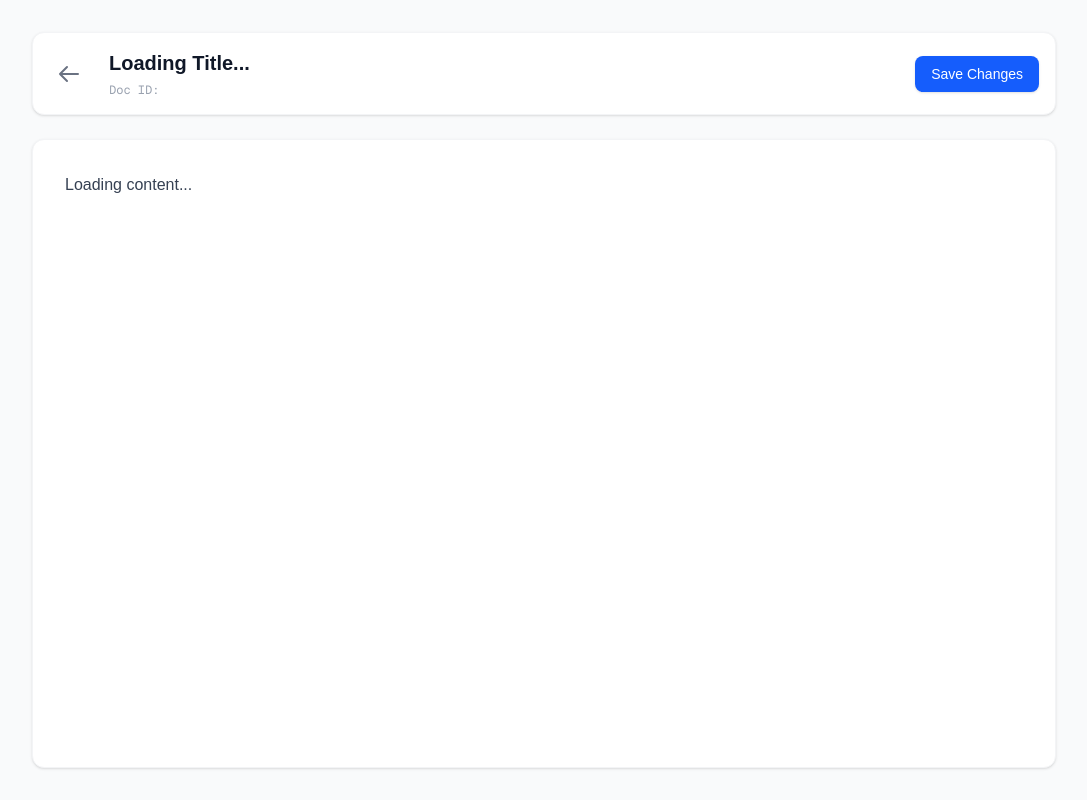
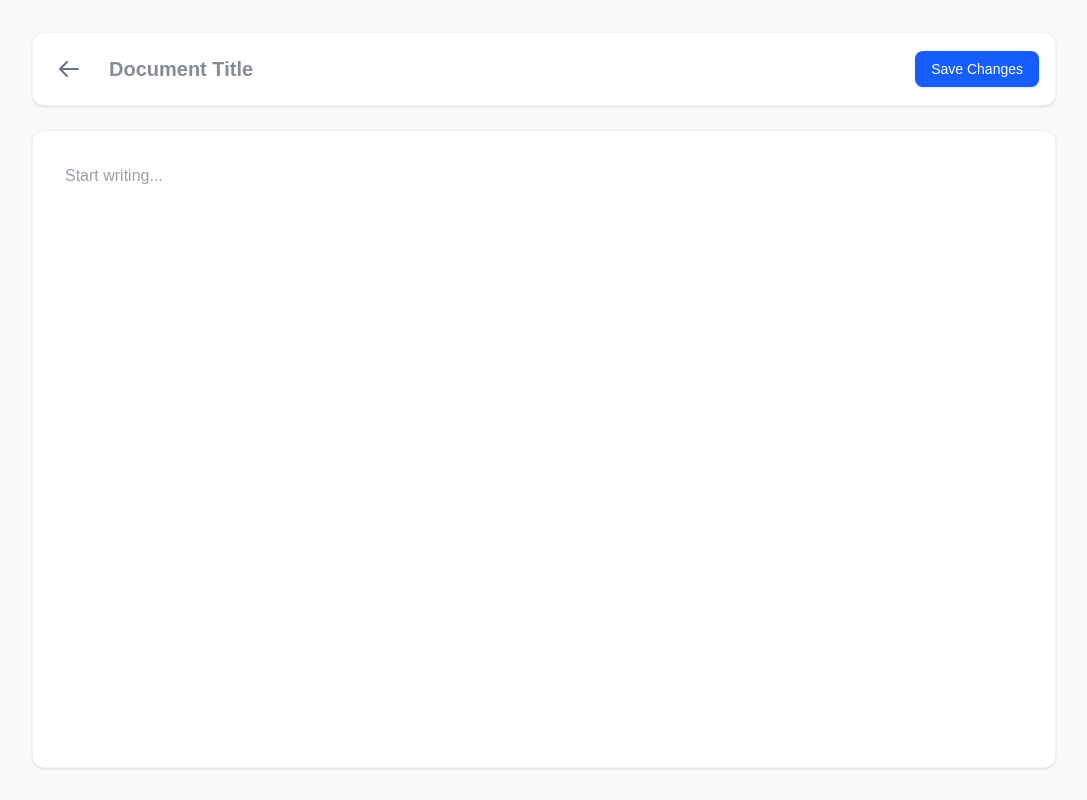
Before and after one commit to Sahil-Kumar7253/Vertex, a Next.js app in the folder vertex-web/: page /workspaces/1/documents/1 in a window 1280 px wide. Shown: the whole page, without its empty margins (96-1183 px from the left). Built offline with nearby package versions, Linux system fonts and the light colour scheme; no server answers.

Commit message:
feat: implement document editor with save functionality and loading states

```diff
--- a/vertex-web/src/app/workspaces/[id]/documents/[docid]/page.tsx
+++ b/vertex-web/src/app/workspaces/[id]/documents/[docid]/page.tsx
@@ -1,19 +1,66 @@
+'use client';
+
 import Link from 'next/link';
+import { useState, useEffect, use } from 'react';
+import { useDocument } from '@/features/documents/hooks/useDocument';
 
 export default function DocumentEditorPage({
   params
 }: {
-  params: { id: string; docId: string }
+  params: Promise<{ id: string; docid: string }>
 }) {
+  const resolvedParams = use(params);
+  const { document, isLoading, isSaving, saveDocument } = useDocument(
+    resolvedParams.id,
+    resolvedParams.docid,
+  );
+
+  // Local state for the editor inputs
+  const [title, setTitle] = useState('');
+  const [content, setContent] = useState('');
+  const [showToast, setShowToast] = useState(false);
+
+  // When the document loads from the database, populate the input fields
+  useEffect(() => {
+    if (document) {
+      setTitle(document.title);
+      setContent(document.content || '');
+    }
+  }, [document]);
+
+  const handleSave = async () => {
+    try {
+      await saveDocument({ title, content });
+      setShowToast(true);
+      window.setTimeout(() => setShowToast(false), 2500);
+    } catch (error) {
+      console.error(error);
+    }
+  };
+
+  if (isLoading) {
+    return (
+      <main className="min-h-screen bg-gray-50 py-8 px-4 flex items-center justify-center">
+        <p className="text-gray-500">Loading document...</p>
+      </main>
+    );
+  }
+
   return (
     <main className="min-h-screen bg-gray-50 py-8 px-4 sm:px-6">
+      {showToast && (
+        <div className="fixed right-6 top-6 z-50 rounded-lg bg-emerald-500 px-4 py-3 text-sm font-medium text-white shadow-lg ring-1 ring-emerald-600/20">
+          Document saved successfully
+        </div>
+      )}
+
       <div className="max-w-5xl mx-auto flex flex-col gap-6 h-[calc(100vh-4rem)]">
 
         {/* Editor Navigation & Toolbar */}
         <header className="flex items-center justify-between bg-white p-4 rounded-xl shadow-sm border border-gray-100">
           <div className="flex items-center gap-4">
             <Link
-              href={`/workspaces/${params.id}`}
+              href={`/workspaces/${resolvedParams.id}`}
               className="p-2 text-gray-500 hover:text-blue-600 hover:bg-blue-50 rounded-lg transition-all"
             >
               <svg xmlns="http://www.w3.org/2000/svg" className="h-6 w-6" fill="none" viewBox="0 0 24 24" stroke="currentColor" strokeWidth={2}>
@@ -23,24 +70,35 @@ export default function DocumentEditorPage({
             <div>
               <input
                 type="text"
-                defaultValue="Loading Title..."
+                value={title}
+                onChange={(e) => setTitle(e.target.value)}
                 className="text-xl font-bold text-gray-900 bg-transparent outline-none border-b border-transparent hover:border-gray-300 focus:border-blue-500 transition-colors px-1"
+                placeholder="Document Title"
               />
-              <p className="text-xs text-gray-400 font-mono mt-1 px-1">Doc ID: {params.docId}</p>
+              {document && (
+                <p className="text-xs text-gray-400 mt-1 px-1">
+                  Last updated {new Date(document.updatedAt).toLocaleTimeString()}
+                </p>
+              )}
             </div>
           </div>
 
-          <button className="px-4 py-2 bg-blue-600 text-white text-sm font-medium rounded-lg hover:bg-blue-700 transition-all shadow-sm">
-            Save Changes
+          <button
+            onClick={handleSave}
+            disabled={isSaving}
+            className="px-4 py-2 bg-blue-600 text-white text-sm font-medium rounded-lg hover:bg-blue-700 transition-all shadow-sm disabled:opacity-50"
+          >
+            {isSaving ? 'Saving...' : 'Save Changes'}
           </button>
         </header>
 
         {/* Text Editor Area */}
         <div className="flex-1 bg-white rounded-xl shadow-sm border border-gray-100 overflow-hidden flex flex-col">
           <textarea
+            value={content}
+            onChange={(e) => setContent(e.target.value)}
             className="flex-1 w-full p-8 resize-none outline-none text-gray-700 leading-relaxed"
             placeholder="Start writing..."
-            defaultValue="Loading content..."
           />
         </div>
 
--- a/vertex-web/src/features/documents/api.ts
+++ b/vertex-web/src/features/documents/api.ts
@@ -11,5 +11,15 @@ export const documentApi = {
     createDocument: async (workspaceId: string, documentData: DocumentRequestDto): Promise<Document> => {
         const response = await api.post(`/workspaces/${workspaceId}/documents`, documentData);
         return response.data;
+    },
+
+    getDocument: async (workspaceId: string, documentId: string): Promise<Document> => {
+        const response = await api.get<Document>(`/workspaces/${workspaceId}/documents/${documentId}`);
+        return response.data;
+    },
+
+    updateDocument: async (workspaceId: string, documentId: string, data: DocumentRequestDto): Promise<Document> => {
+        const response = await api.put<Document>(`/workspaces/${workspaceId}/documents/${documentId}`, data);
+        return response.data;
     }
 }
--- /dev/null
+++ b/vertex-web/src/features/documents/hooks/useDocument.ts
@@ -0,0 +1,43 @@
+import {useState, useEffect, useCallback} from "react";
+import {documentApi} from "../api";
+import {Document, DocumentRequestDto} from "../types";
+
+export const useDocument = (workspaceId: string, documentId: string) => {
+    const [document, setDocument] = useState<Document | null>(null);
+    const [isLoading, setIsLoading] = useState<boolean>(true);
+    const [isSaving, setIsSaving] = useState<boolean>(false);
+    const [error, setError] = useState<string | null>(null);
+
+    const fetchDocument = useCallback(async () => {
+        setIsLoading(true);
+        try{
+            const data = await documentApi.getDocument(workspaceId, documentId);
+            setDocument(data);
+        } catch (err) {
+            setError("Failed to fetch document");
+        } finally {
+            setIsLoading(false);
+        }
+    }, [workspaceId, documentId]);
+
+    useEffect(() => {
+        if(workspaceId && documentId) {
+            fetchDocument();
+        }
+    }, [fetchDocument, workspaceId, documentId]);
+
+    const saveDocument = async (data: DocumentRequestDto) => {
+        setIsSaving(true);
+        try{
+            const updatedDocument = await documentApi.updateDocument(workspaceId, documentId, data);
+            setDocument(updatedDocument);
+            return updatedDocument;
+        }catch (err: any) {
+            throw new Error(err.response?.data?.message || 'Failed to save document');
+        }finally {
+            setIsSaving(false);
+        }
+    };
+
+    return {document, isLoading, isSaving, error, saveDocument};
+}
```
